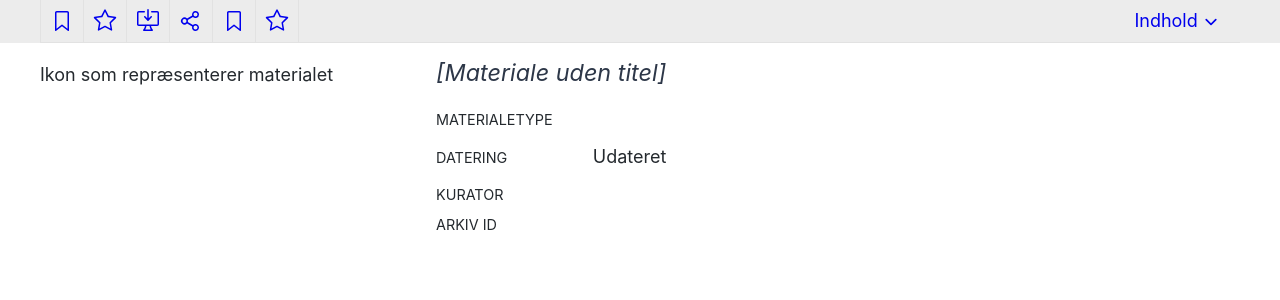
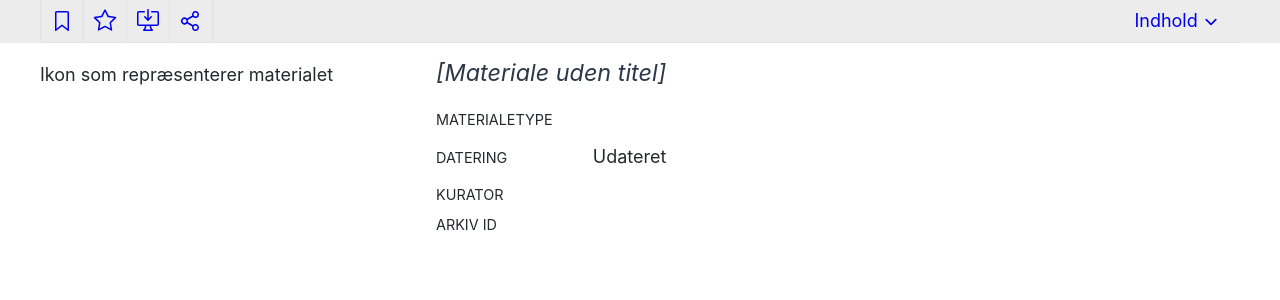
Before and after one commit to clausjuhl/openapi-frontend, a Python web app: template templates/resource.html in a window 1280 px wide. Shown: the part 57-357 px from the top of the page. Run offline with Jinja, Linux system fonts and the light colour scheme; the template is opened without the code that fills it, so the values that code supplies are empty.

Commit message:
Small stuff

```diff
--- a/pyproject.toml
+++ b/pyproject.toml
@@ -19,6 +19,7 @@
 python-dotenv = "^0.12.0"
 httpx = "^0.12.0"
 boto3 = "^1.14.48"
+markupsafe = "2.0.1"
 
 [tool.poetry.dev-dependencies]
 black = "^19.10b0"
--- a/source/templates.py
+++ b/source/templates.py
@@ -1,4 +1,6 @@
 from typing import Dict
+
+import jinja2
 
 from starlette.templating import Jinja2Templates
 from starlette.requests import Request
@@ -16,9 +18,7 @@
     headers = dict()
     # criteria = [request.app.debug, False]
     # if not any(criteria):
-    headers[
-        "Strict-Transport-Security"
-    ] = "max-age=63072000; includeSubDomains"
+    headers["Strict-Transport-Security"] = "max-age=63072000; includeSubDomains"
     headers["X-Content-Type-Options"] = "nosniff"
     headers["X-Frame-Options"] = "DENY"
     headers["X-XSS-Protection"] = "1; mode=block"
--- a/templates/resource.html
+++ b/templates/resource.html
@@ -63,14 +63,6 @@
                 <a href="#" title="Del siden">
                     <svg aria-hidden="true" xmlns="http://www.w3.org/2000/svg" viewBox="0 0 24 24" width="24" height="24">
                         <path fill-rule="evenodd" d="M20 5.5a3.5 3.5 0 01-6.062 2.385l-5.112 3.021a3.497 3.497 0 010 2.188l5.112 3.021a3.5 3.5 0 11-.764 1.29l-5.112-3.02a3.5 3.5 0 110-4.77l5.112-3.021v.001A3.5 3.5 0 1120 5.5zm-1.5 0a2 2 0 11-4 0 2 2 0 014 0zM5.5 14a2 2 0 100-4 2 2 0 000 4zm13 4.5a2 2 0 11-4 0 2 2 0 014 0z"></path>
-                    </svg></a>
-                <a href="#" title="Gem materialet">
-                    <svg aria-hidden="true" xmlns="http://www.w3.org/2000/svg" viewBox="0 0 24 24" width="24" height="24">
-                        <path fill-rule="evenodd" d="M5 3.75C5 2.784 5.784 2 6.75 2h10.5c.966 0 1.75.784 1.75 1.75v17.5a.75.75 0 01-1.218.586L12 17.21l-5.781 4.625A.75.75 0 015 21.25V3.75zm1.75-.25a.25.25 0 00-.25.25v15.94l5.031-4.026a.75.75 0 01.938 0L17.5 19.69V3.75a.25.25 0 00-.25-.25H6.75z"></path>
-                    </svg></a>
-                <a href="#" title="Sæt materialet på huskelisten">
-                    <svg aria-hidden="true" xmlns="http://www.w3.org/2000/svg" viewBox="0 0 24 24" width="24" height="24">
-                        <path fill-rule="evenodd" d="M12 .25a.75.75 0 01.673.418l3.058 6.197 6.839.994a.75.75 0 01.415 1.279l-4.948 4.823 1.168 6.811a.75.75 0 01-1.088.791L12 18.347l-6.117 3.216a.75.75 0 01-1.088-.79l1.168-6.812-4.948-4.823a.75.75 0 01.416-1.28l6.838-.993L11.328.668A.75.75 0 0112 .25zm0 2.445L9.44 7.882a.75.75 0 01-.565.41l-5.725.832 4.143 4.038a.75.75 0 01.215.664l-.978 5.702 5.121-2.692a.75.75 0 01.698 0l5.12 2.692-.977-5.702a.75.75 0 01.215-.664l4.143-4.038-5.725-.831a.75.75 0 01-.565-.41L12 2.694z"></path>
                     </svg></a>
             </div>
             <div class="resource-toc">
```
Also changed, not shown: statics/css/autocomplete.css (+22 -20 lines), 1 other file.
